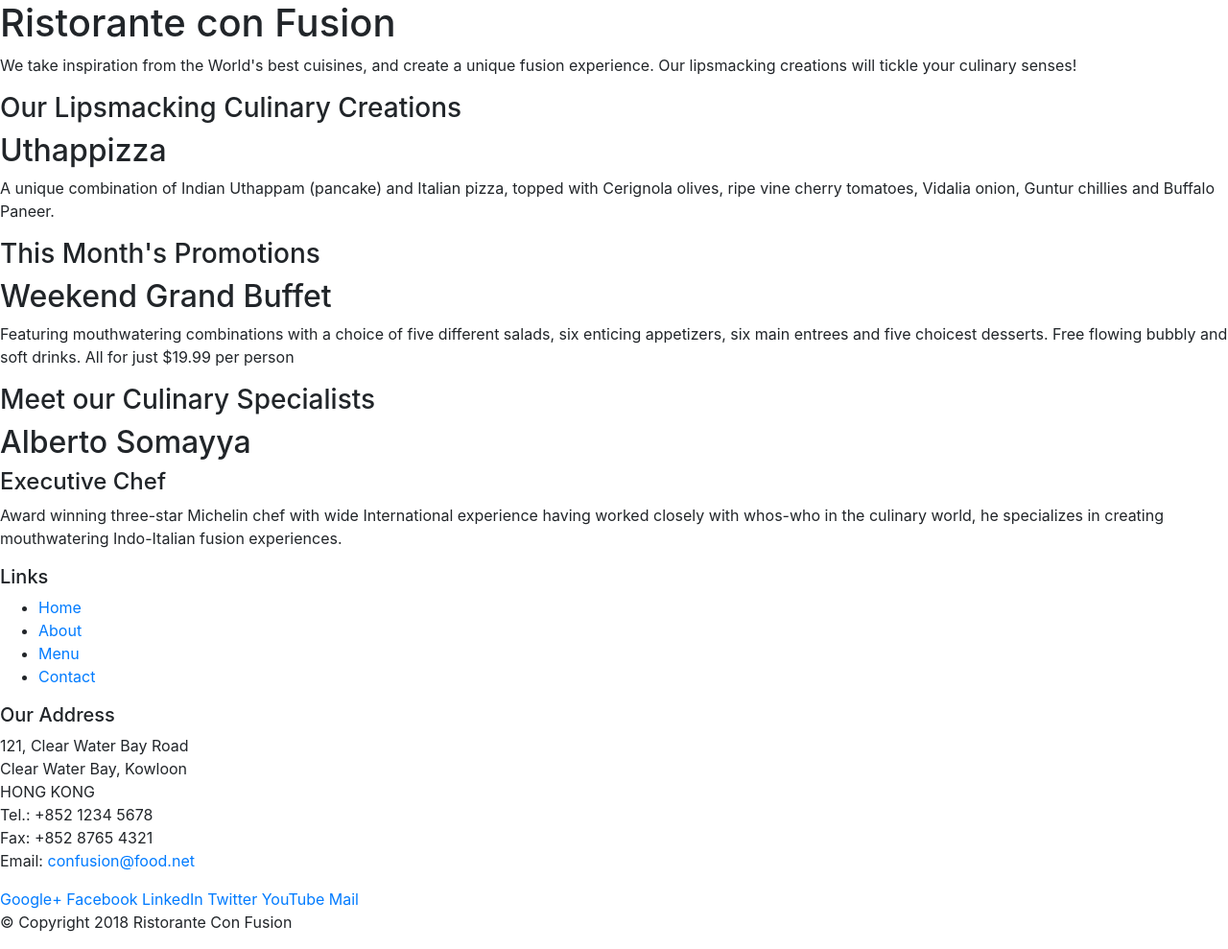
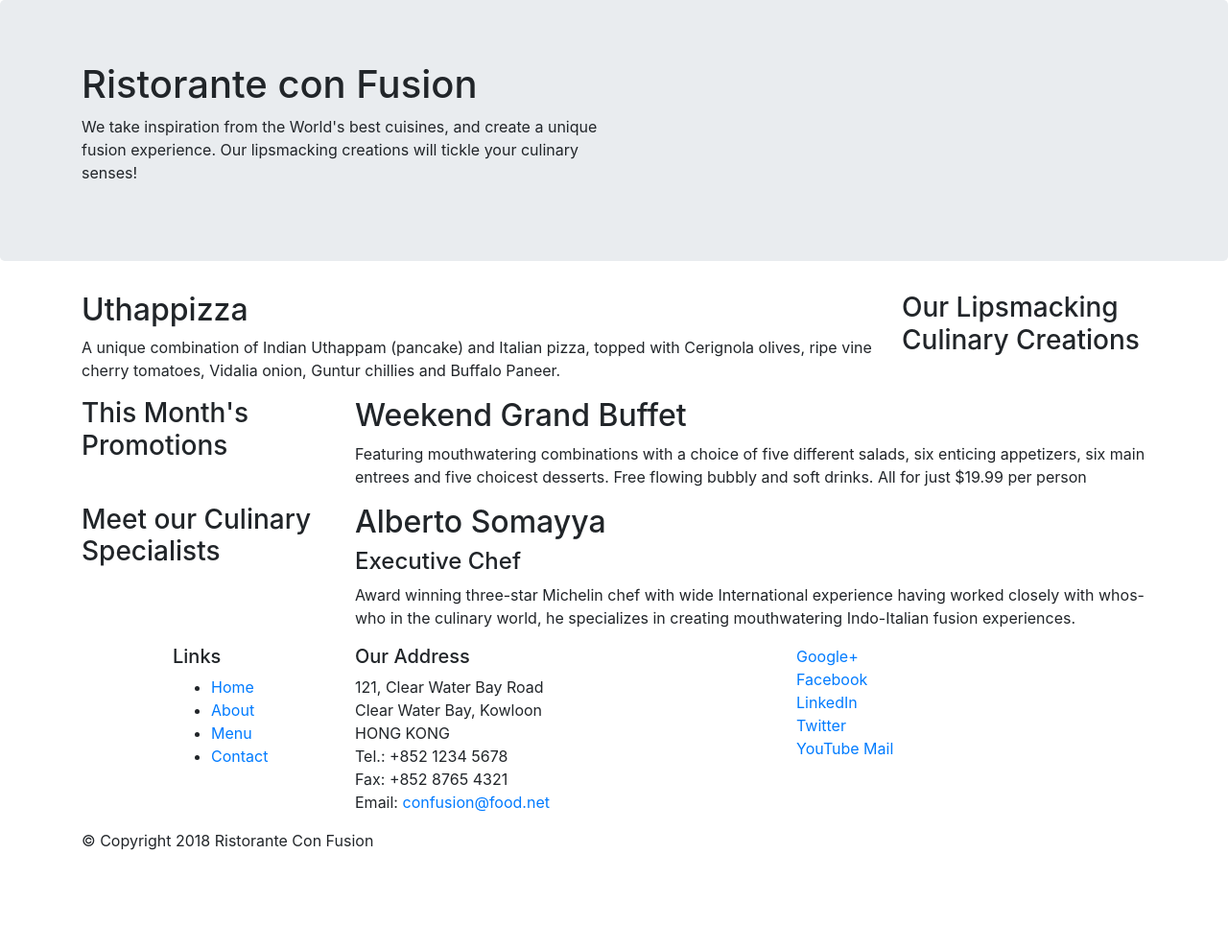
Before and after one commit to Shrey-Tyagi/git-Bootstrap-, a website: page bootstrap4/confusion/index.html in a window 1280 px wide. Shown: the whole page at 96% size. After the commit the page ends 904 px from the top, so only its background shows below. Drawn offline with nearby package versions, Linux system fonts and the light colour scheme.

Commit message:
Bootstrap Grid Part 1

```diff
--- a/bootstrap4/confusion/index.html
+++ b/bootstrap4/confusion/index.html
@@ -13,46 +13,46 @@
 
 <body>
 
-    <header>
-        <div>
-            <div>
-                <div>
+    <header class="jumbotron">
+        <div class="container">
+            <div class ="row">
+                <div class="col-12 col-sm-6">
                     <h1>Ristorante con Fusion</h1>
                     <p>We take inspiration from the World's best cuisines, and create a unique fusion experience. Our lipsmacking creations will tickle your culinary senses!</p>
                 </div>
-                <div>
+                <div class="col-12 col-sm-6">
                 </div>
             </div>
         </div>
     </header>
 
-    <div>
-        <div>
-            <div>
+    <div class="container">
+        <div class="row">
+            <div class="col-12 col-sm-4 order-sm-last col-md-3">
                 <h3>Our Lipsmacking Culinary Creations</h3>
             </div>
-            <div>
+            <div class="col col-sm order-sm-first col-md">
                 <h2>Uthappizza</h2>
                 <p>A unique combination of Indian Uthappam (pancake) and Italian pizza, topped with Cerignola olives, ripe vine cherry tomatoes, Vidalia onion, Guntur chillies and Buffalo Paneer.</p>
             </div>
         </div>
 
 
-        <div>
-            <div>
+        <div class= 'row'>
+            <div class="col-12 col-sm-4 col-md-3">
                 <h3>This Month's Promotions</h3>
             </div>
-            <div>
+            <div class="col col-sm col-md">
                 <h2>Weekend Grand Buffet</h2>
                 <p>Featuring mouthwatering combinations with a choice of five different salads, six enticing appetizers, six main entrees and five choicest desserts. Free flowing bubbly and soft drinks. All for just $19.99 per person </p>
             </div>
         </div>
 
-        <div>
-            <div>
+        <div class="row">
+            <div  class="col-12 col-sm-4 col-md-3">
                 <h3>Meet our Culinary Specialists</h3>
             </div>
-            <div>
+            <div class="col col-sm col-md">
                 <h2>Alberto Somayya</h2>
                 <h4>Executive Chef</h4>
                 <p>Award winning three-star Michelin chef with wide International experience having worked closely with whos-who in the culinary world, he specializes in creating mouthwatering Indo-Italian fusion experiences. </p>
@@ -60,10 +60,10 @@
         </div>
     </div>
 
-    <footer>
-        <div>
-            <div>
-                <div>
+    <footer >
+        <div class="container">
+            <div class ="row">
+                <div  class="col-4 offset-1 col-sm-2">
                     <h5>Links</h5>
                     <ul>
                         <li><a href="#">Home</a></li>
@@ -72,7 +72,7 @@
                         <li><a href="#">Contact</a></li>
                     </ul>
                 </div>
-                <div>
+                <div class="col-7 col-sm-5">
                     <h5>Our Address</h5>
                     <address>
 		              121, Clear Water Bay Road<br>
@@ -83,8 +83,8 @@
 		              Email: <a href="mailto:confusion@food.net">confusion@food.net</a>
 		           </address>
                 </div>
-                <div>
-                    <div>
+                <div class="row">
+                    <div class="col-12 col-sm-4">
                         <a href="http://google.com/+">Google+</a>
                         <a href="http://www.facebook.com/profile.php?id=">Facebook</a>
                         <a href="http://www.linkedin.com/in/">LinkedIn</a>
@@ -94,8 +94,8 @@
                     </div>
                 </div>
            </div>
-           <div>
-                <div>
+           <div class="row">
+                <div class="col-auto">
                     <p>© Copyright 2018 Ristorante Con Fusion</p>
                 </div>
            </div>
```
